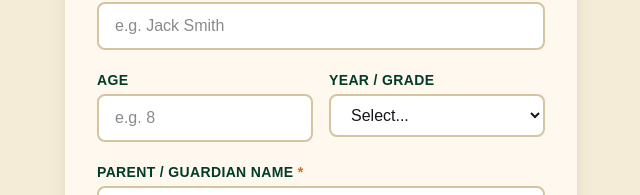
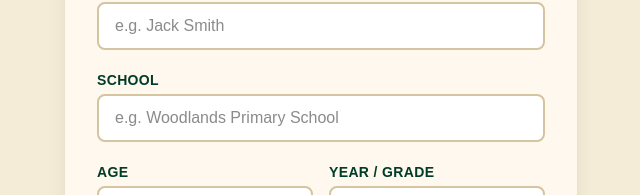
Before and after one commit to GolfChariotsMike/woodlands-teeball, a Next.js app: page / in a window 1280 px wide. Shown: the part 265-460 px from the top of the page, without its empty margins (319-959 px from the left). Built offline with nearby package versions, Linux system fonts and the light colour scheme.

Commit message:
Fix Supabase key, add school field, fix admin dashboard

```diff
--- a/app/admin/page.tsx
+++ b/app/admin/page.tsx
@@ -7,6 +7,7 @@ type Registration = {
   child_name: string
   child_age: string
   grade: string
+  school: string
   parent_name: string
   phone: string
   email: string
@@ -43,9 +44,9 @@ export default function AdminPage() {
   }, [unlocked])
 
   const exportCSV = () => {
-    const headers = ['Child Name', 'Age', 'Grade', 'Parent Name', 'Phone', 'Email', 'Medical Notes', 'Registered At']
+    const headers = ['Child Name', 'Age', 'Grade', 'School', 'Parent Name', 'Phone', 'Email', 'Medical Notes', 'Registered At']
     const rows = registrations.map(r => [
-      r.child_name, r.child_age, r.grade, r.parent_name, r.phone, r.email,
+      r.child_name, r.child_age, r.grade, r.school, r.parent_name, r.phone, r.email,
       r.medical_notes, new Date(r.created_at).toLocaleString('en-AU')
     ])
     const csv = [headers, ...rows].map(row => row.map(v => `"${(v || '').replace(/"/g, '""')}"`).join(',')).join('\n')
@@ -109,7 +110,7 @@ export default function AdminPage() {
             <table className="w-full text-sm">
               <thead className="text-white" style={{ backgroundColor: '#013c28' }}>
                 <tr>
-                  {['Child', 'Age', 'Grade', 'Parent', 'Phone', 'Email', 'Medical', 'Registered'].map(h => (
+                  {['Child', 'Age', 'Grade', 'School', 'Parent', 'Phone', 'Email', 'Medical', 'Registered'].map(h => (
                     <th key={h} className="text-left px-4 py-3 font-medium">{h}</th>
                   ))}
                 </tr>
@@ -120,6 +121,7 @@ export default function AdminPage() {
                     <td className="px-4 py-3 font-medium">{r.child_name}</td>
                     <td className="px-4 py-3 text-gray-600">{r.child_age || '—'}</td>
                     <td className="px-4 py-3 text-gray-600">{r.grade || '—'}</td>
+                    <td className="px-4 py-3 text-gray-600">{r.school || '—'}</td>
                     <td className="px-4 py-3">{r.parent_name}</td>
                     <td className="px-4 py-3 text-gray-600">{r.phone}</td>
                     <td className="px-4 py-3 text-gray-600">{r.email || '—'}</td>
--- a/app/api/register/route.ts
+++ b/app/api/register/route.ts
@@ -8,7 +8,7 @@ const supabase = createClient(
 
 export async function POST(req: NextRequest) {
   const body = await req.json()
-  const { child_name, child_age, grade, parent_name, phone, email, medical_notes } = body
+  const { child_name, child_age, grade, school, parent_name, phone, email, medical_notes } = body
 
   if (!child_name || !parent_name || !phone) {
     return NextResponse.json({ error: 'Missing required fields' }, { status: 400 })
@@ -16,7 +16,7 @@ export async function POST(req: NextRequest) {
 
   const { error } = await supabase
     .from('woodlands_teeball_registrations')
-    .insert({ child_name, child_age, grade, parent_name, phone, email, medical_notes })
+    .insert({ child_name, child_age, grade, school, parent_name, phone, email, medical_notes })
 
   if (error) {
     console.error(error)
--- a/app/page.tsx
+++ b/app/page.tsx
@@ -8,6 +8,7 @@ export default function RegistrationForm() {
     child_name: '',
     child_age: '',
     grade: '',
+    school: '',
     parent_name: '',
     phone: '',
     email: '',
@@ -96,6 +97,19 @@ export default function RegistrationForm() {
               className="w-full rounded-lg px-4 py-2.5 focus:outline-none border-2 bg-white"
               style={{ borderColor: '#d4c4a0' }}
               placeholder="e.g. Jack Smith"
+            />
+          </div>
+
+          <div>
+            <label className="block text-sm font-bold mb-1 uppercase tracking-wide" style={{ color: '#013c28' }}>School</label>
+            <input
+              type="text"
+              name="school"
+              value={form.school}
+              onChange={handleChange}
+              className="w-full rounded-lg px-4 py-2.5 focus:outline-none border-2 bg-white"
+              style={{ borderColor: '#d4c4a0' }}
+              placeholder="e.g. Woodlands Primary School"
             />
           </div>
 
```
